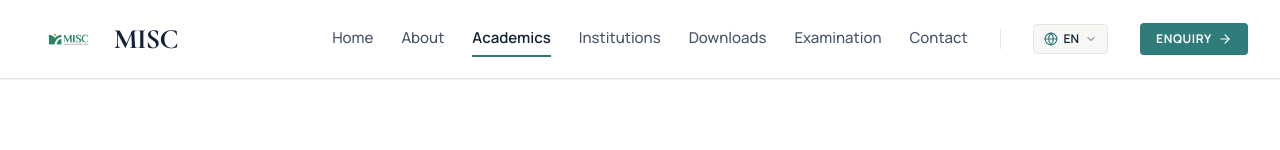
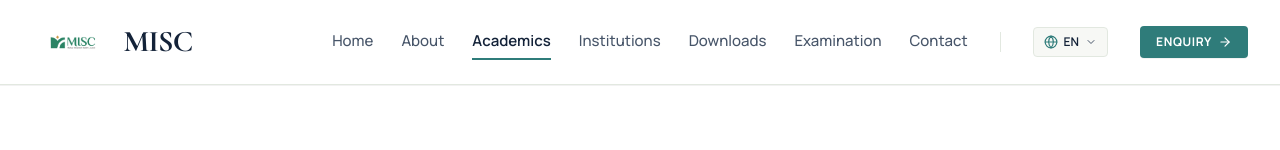
Before and after one commit to muhammedansar-pvn/MISC-, a React (Vite) app in the folder frontend/: page /academics in a window 1280 px wide. Shown: the top 150 px of the page. Built offline with nearby package versions, Linux system fonts and the light colour scheme; the HTML template or start-up script is replaced by a standard one.

Commit message:
style(header): perfect logo icon and text visual proportions

```diff
--- a/frontend/src/components/layout/Header.jsx
+++ b/frontend/src/components/layout/Header.jsx
@@ -22,15 +22,15 @@ export const Header = () => {
         <Link
           to="/"
           onClick={() => setMobileMenuOpen(false)}
-          className="flex items-center space-x-2.5 sm:space-x-3 group min-w-0 pr-2"
+          className="flex items-center space-x-3 sm:space-x-3.5 group min-w-0 pr-2"
           aria-label="MISC Homepage"
         >
           <img
             src="/logo.png"
             alt="MISC Logo"
-            className="h-10 sm:h-11 lg:h-[3.15rem] w-auto object-contain shrink-0 transition-transform group-hover:scale-[1.02] bg-white p-0.5 rounded-sm"
+            className="h-11 sm:h-12 lg:h-14 w-auto object-contain shrink-0 transition-transform group-hover:scale-[1.02] bg-white p-0.5 rounded"
           />
-          <span className={`font-serif font-bold text-xl sm:text-2xl lg:text-[1.75rem] tracking-tight leading-none ${
+          <span className={`font-serif font-bold text-2xl sm:text-3xl tracking-tight leading-none ${
             mobileMenuOpen ? 'text-white' : 'text-[#132238]'
           }`}>
             {miscInfo.name}
```
